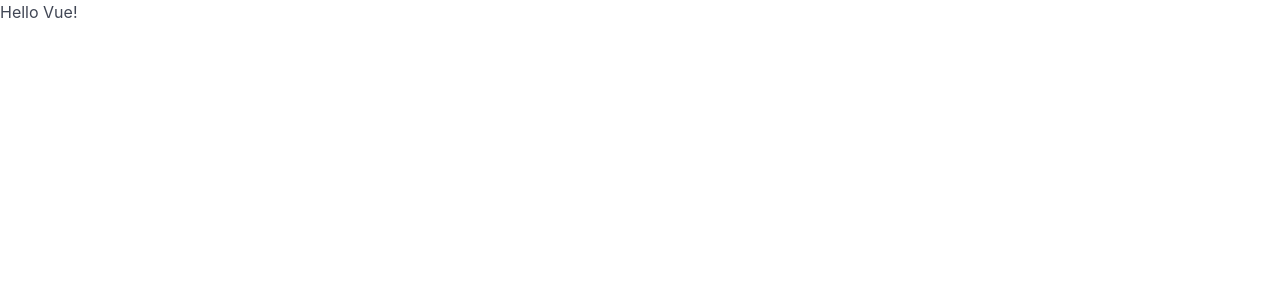
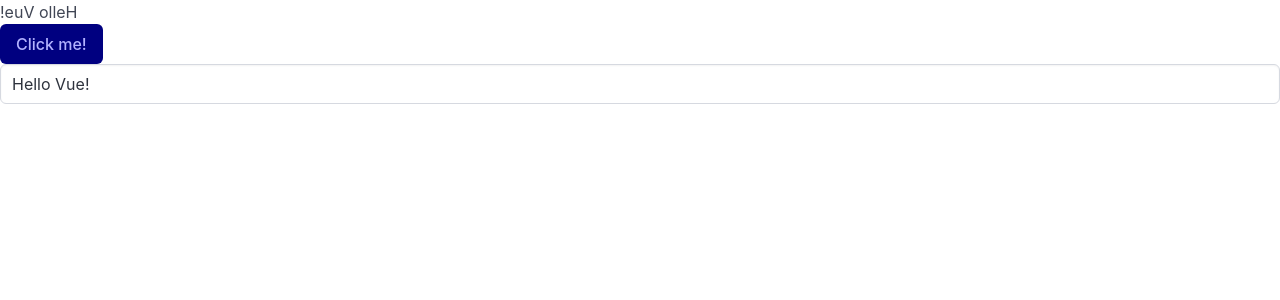
Before and after one commit to v4ler1e/learnnode1, a Vue app: page / in a window 1280 px wide. Shown: the top 300 px of the page. Built offline with nearby package versions, Linux system fonts and the light colour scheme.

Commit message:
Add reverse text example

```diff
--- a/src/App.vue
+++ b/src/App.vue
@@ -1,9 +1,15 @@
 <script setup>
-    let message = 'Hello Vue!';
+import { ref } from 'vue';
+
+let message = ref('Hello Vue!');
+
+
 </script>
 
 <template>
-    <h1>{{ message }}</h1>
+    <h1>{{ message.split('').reverse().join('') }}</h1>
+    <button class="button is-primary" @click="message = 'Tello TA24B!'">Click me!</button>
+    <input class="input" v-model="message">
 </template>
 
 <style>
```
